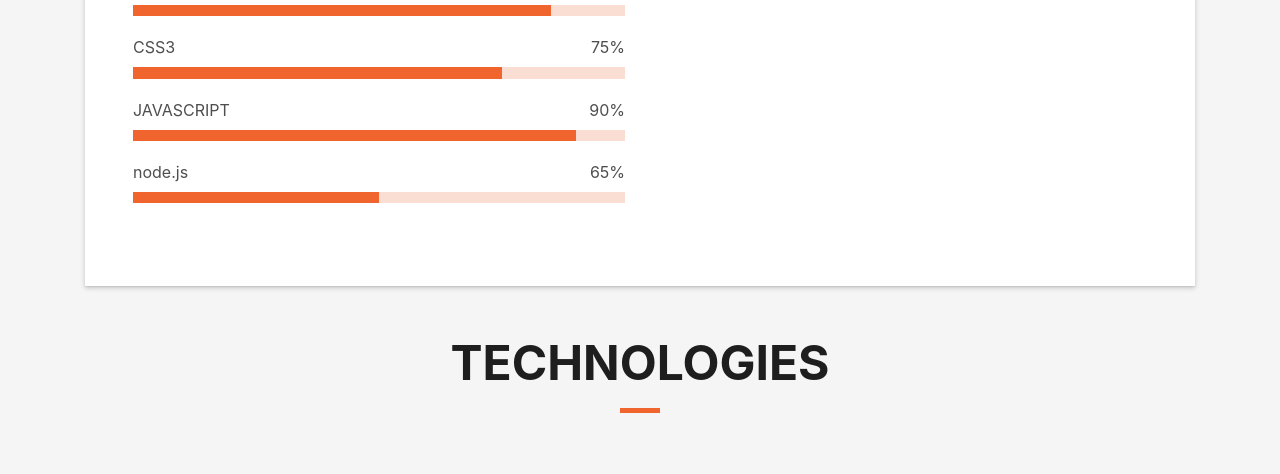
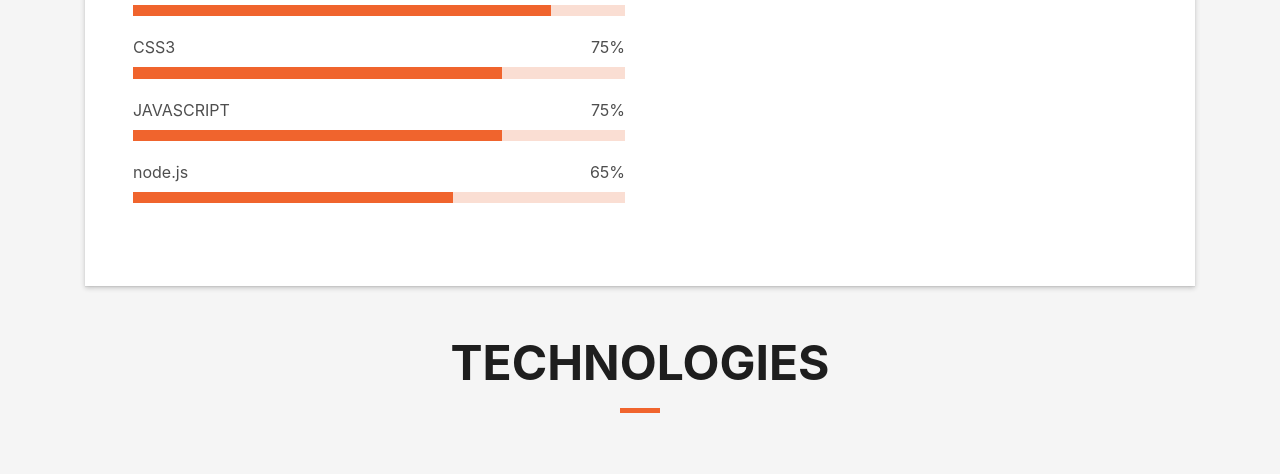
Before and after one commit to DanMBau/portfolio-b, a plain HTML site: page index.html in a window 1280 px wide. Shown: the part 1167-1641 px from the top of the page. Drawn offline with nearby package versions, Linux system fonts and the light colour scheme; files whose address does not match are found by name.

Commit message:
portfolio update

```diff
--- a/index.html
+++ b/index.html
@@ -3,7 +3,7 @@
 
 <head>
   <meta charset="utf-8">
-  <title>DevFolio Bootstrap Template</title>
+  <title>Daniel Bauer</title>
   <meta content="width=device-width, initial-scale=1.0" name="viewport">
   <meta content="" name="keywords">
   <meta content="" name="description">
@@ -120,14 +120,14 @@
                     <div class="progress-bar" role="progressbar" style="width: 75%" aria-valuenow="75" aria-valuemin="0"
                       aria-valuemax="100"></div>
                   </div>
-                  <span>JAVASCRIPT</span> <span class="pull-right">90%</span>
+                  <span>JAVASCRIPT</span> <span class="pull-right">75%</span>
                   <div class="progress">
-                    <div class="progress-bar" role="progressbar" style="width: 90%" aria-valuenow="90" aria-valuemin="0"
+                    <div class="progress-bar" role="progressbar" style="width: 75%" aria-valuenow="90" aria-valuemin="0"
                       aria-valuemax="100"></div>
                   </div>
                   <span>node.js</span> <span class="pull-right">65%</span>
                   <div class="progress">
-                    <div class="progress-bar" role="progressbar" style="width: 50%" aria-valuenow="50" aria-valuemin="0"
+                    <div class="progress-bar" role="progressbar" style="width: 65%" aria-valuenow="50" aria-valuemin="0"
                       aria-valuemax="100"></div>
                   </div>
                 </div>
```
Also changed, not shown: 1 other file.
